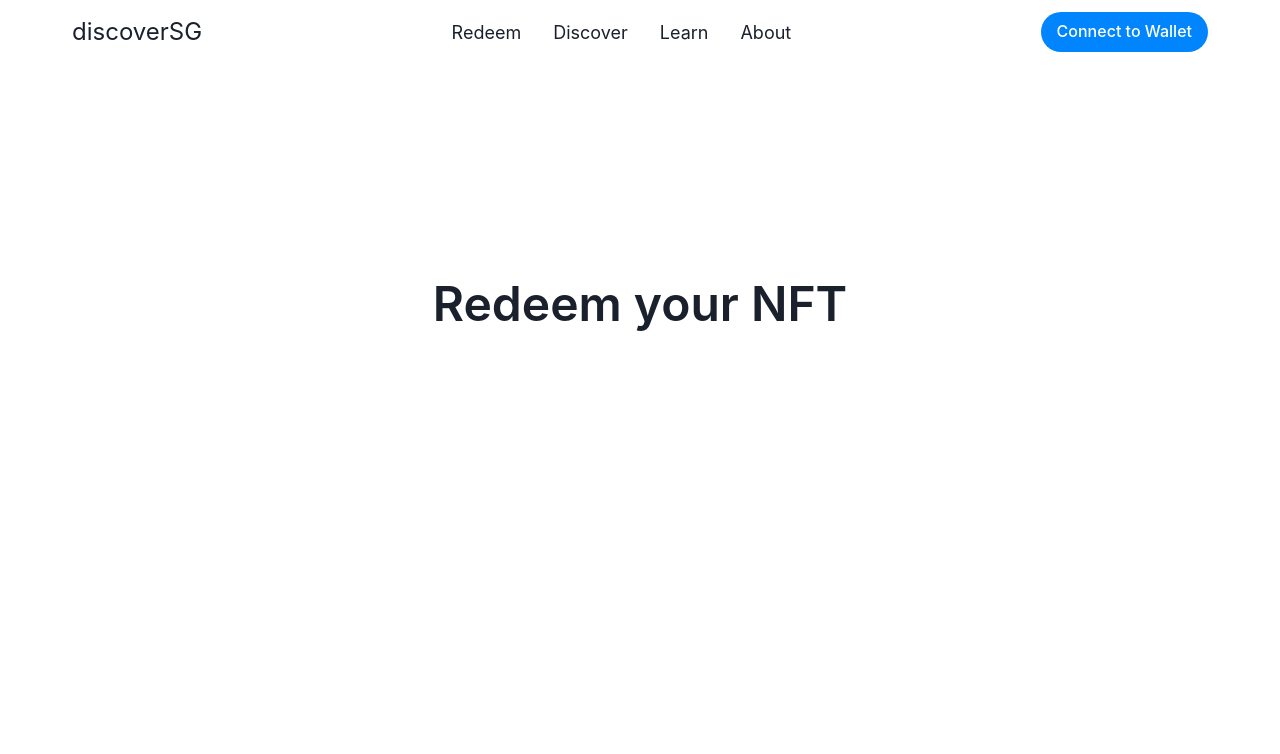
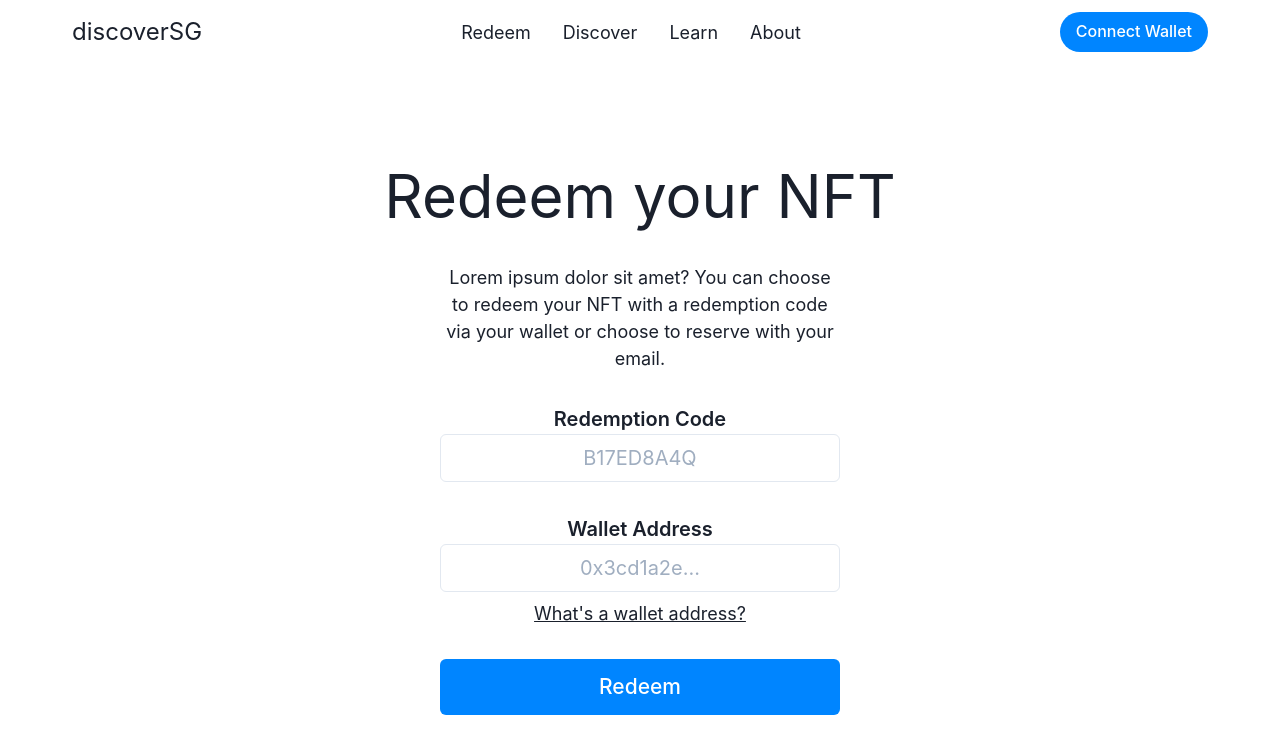
Before and after one commit to opengovsg/discoversg, a React (Create React App) app: page /redeem in a window 1280 px wide. Shown: the top 754 px of the page. Built offline with nearby package versions, Linux system fonts and the light colour scheme.

Commit message:
feat: frontend design for redeem and profile

```diff
--- a/src/components/Navbar.tsx
+++ b/src/components/Navbar.tsx
@@ -8,10 +8,10 @@ export const NavBar = (props: any) => {
         <Text fontSize="24px">discoverSG</Text>
       </Link>
       <HStack spacing={8}>
-        <Link href="/">
+        <Link href="/redeem">
           <Text fontSize="18px">Redeem</Text>
         </Link>
-        <Link href="/">
+        <Link href="/discover">
           <Text fontSize="18px">Discover</Text>
         </Link>
         <Link href="/">
@@ -30,7 +30,7 @@ export const NavBar = (props: any) => {
         borderRadius="24px"
         onClick={() => {}}
       >
-        Connect to Wallet
+        Connect Wallet
       </Button>
     </Flex>
   );
--- a/src/routes/profile.tsx
+++ b/src/routes/profile.tsx
@@ -1,6 +1,6 @@
 import * as React from 'react';
 import { useEffect, useState } from 'react';
-import { Heading, Box, Text, VStack, Flex, Image, SimpleGrid } from '@chakra-ui/react';
+import { Heading, Box, Text, VStack, Flex, Image, SimpleGrid, Tag, TagLabel } from '@chakra-ui/react';
 import { useParams } from 'react-router-dom';
 import { NavBar } from '../components/Navbar';
 import { Container } from '../components/Container';
@@ -30,33 +30,34 @@ export default function Profile() {
   return (
     <Container>
       <NavBar />
-
-      <VStack spacing={7} width="100%">
-        <Flex>
-          <Heading fontSize={'4xl'} fontWeight="600" textAlign={'left'}>
+      <Flex direction="column" alignItems="center" justifyContent="center">
+        <Flex width="100%" justifyContent="start" mt={16}>
+          <Heading fontSize={'5xl'} fontWeight="400">
             {`${truncatedAddress}'s Collection`}
           </Heading>
         </Flex>
-        <SimpleGrid columns={[1, null, 3]} spacing="40px">
+        <SimpleGrid columns={[1, null, 3]} spacing="40px" mt={16}>
           {tokens &&
-            tokens.map((item) => (
-              <Box rounded={'lg'} maxW={'240px'} w={'full'} boxShadow={'2xl'}>
-                <Box height={'230px'}>
-                  <Image rounded={'lg'} height={240} width={240} src={item.image} />
+            tokens.map((item, index) => (
+              <Box rounded={'lg'} maxW={'280px'} w={'full'} boxShadow={'lg'}>
+                <Box height={'280px'}>
+                  <Image rounded={'2xl'} height={280} width={280} p={2} pb={0} src={item.image} />
                 </Box>
-                <Box my={0} p={4} textAlign={'center'}>
-                  <Heading fontSize={'2xl'} fontWeight={500}>
-                    {`${item.name} #${item.id}`}
+                <Box p={4} textAlign={'left'}>
+                  <Heading fontSize={'xl'} fontWeight={500}>
+                    {`${item.name}`}
                   </Heading>
                   <Text color={'gray.500'} fontSize={'sm'} mt={2}>
                     {item.description}
                   </Text>
+                  <Tag mt={3} key={index} borderRadius="full" variant="solid" colorScheme="green" py={2} px={4}>
+                    <TagLabel>{item.attributes[0].value}</TagLabel>
+                  </Tag>
                 </Box>
               </Box>
             ))}
         </SimpleGrid>
-        <Flex></Flex>
-      </VStack>
+      </Flex>
     </Container>
   );
 }
--- a/src/routes/redeem.tsx
+++ b/src/routes/redeem.tsx
@@ -1,19 +1,47 @@
 import * as React from 'react';
-import { Flex, Heading, VStack } from '@chakra-ui/react';
+import { Button, Flex, Heading, Input, Text, VStack } from '@chakra-ui/react';
 import { Container } from '../components/Container';
 import { NavBar } from '../components/Navbar';
-
+import { Link } from 'react-router-dom';
 export default function Redeem() {
   return (
     <Container>
       <NavBar />
-      <VStack spacing={7} width="100%">
-        <Flex direction="column" alignItems="center" justifyContent="center" minHeight="60vh">
-          <Heading fontSize={'5xl'} fontWeight="600" textAlign={'center'}>
-            Redeem your NFT
-          </Heading>
+      <Flex direction="column" alignItems="center" justifyContent="center">
+        <Heading fontSize={'6xl'} fontWeight="400" textAlign={'center'} mt={24}>
+          Redeem your NFT
+        </Heading>
+        <Text fontSize={'lg'} textAlign={'center'} mt="32px" maxWidth="400px">
+          Lorem ipsum dolor sit amet? You can choose to redeem your NFT with a redemption code via your wallet or choose
+          to reserve with your email.
+        </Text>
+        <Flex direction={'column'} width="400px" mt={8} spacing={4} textAlign={'center'}>
+          <Text fontSize={'xl'} fontWeight={'600'}>
+            Redemption Code
+          </Text>
+          <Input name="nric" placeholder="B17ED8A4Q" fontSize={'xl'} size="lg" width="100%" textAlign={'center'} />
+          <Text fontSize={'xl'} fontWeight={'600'} mt={8}>
+            Wallet Address
+          </Text>
+          <Input name="nric" placeholder="0x3cd1a2e..." fontSize={'xl'} size="lg" width="100%" textAlign={'center'} />
+          <Link to="/">
+            <Text fontSize={'lg'} textDecorationLine={'underline'} mt={2} mb={8}>
+              What's a wallet address?
+            </Text>
+          </Link>
+          <Button
+            backgroundColor={'#0085FF'}
+            color="white"
+            size={'lg'}
+            width="100%"
+            fontWeight="500"
+            fontSize="21px"
+            py={7}
+          >
+            Redeem
+          </Button>
         </Flex>
-      </VStack>
+      </Flex>
     </Container>
   );
 }
```
